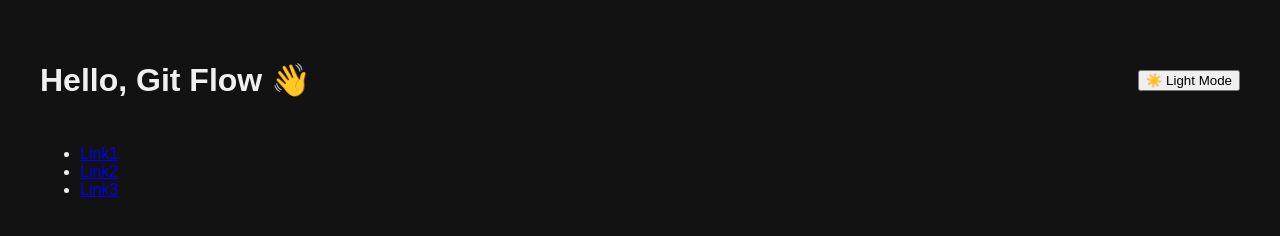
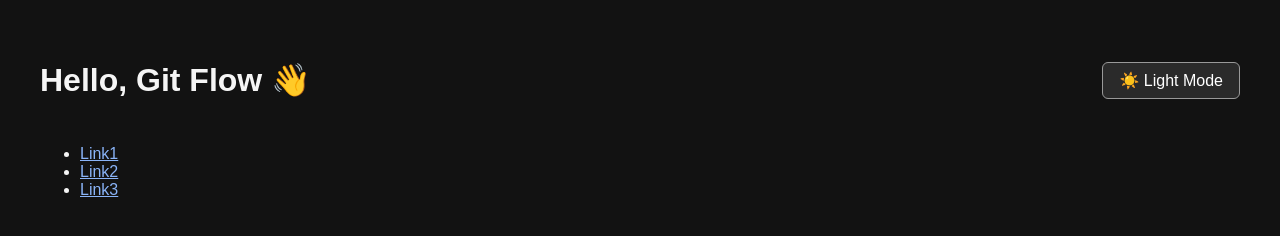
Before and after one commit to neonluft/testrep, a plain HTML site: page web-lab/index.html in a window 1280 px wide. Both pictures are taken after a click on the button "🌙 Dark Mode". Drawn offline with Linux system fonts and the light colour scheme.

Commit message:
fix: improve contrast in dark mode

```diff
--- a/web-lab/styles.css
+++ b/web-lab/styles.css
@@ -1,17 +1,21 @@
 :root {
   --bg-color: #ffffff;
   --text-color: #1a1a1a;
-  --link-color: #0066cc;
+  --link-color: #0052a3;
+  --link-visited: #6a3d9a;
   --button-bg: #eeeeee;
   --button-text: #1a1a1a;
+  --button-border: #333333;
 }
 
 body[data-theme="dark"] {
   --bg-color: #121212;
-  --text-color: #f0f0f0;
-  --link-color: #66b3ff;
+  --text-color: #f5f5f5;
+  --link-color: #8ab4f8;
+  --link-visited: #c58af9;
   --button-bg: #2a2a2a;
-  --button-text: #f0f0f0;
+  --button-text: #ffffff;
+  --button-border: #999999;
 }
 
 body {
@@ -30,3 +34,36 @@ header {
   gap: 1rem;
   margin-bottom: 1.5rem;
 }
+
+a {
+  color: var(--link-color);
+}
+
+a:visited {
+  color: var(--link-visited);
+}
+
+a:hover,
+a:focus-visible {
+  text-decoration: underline;
+  outline: none;
+}
+
+#theme-toggle {
+  background-color: var(--button-bg);
+  color: var(--button-text);
+  border: 1px solid var(--button-border);
+  border-radius: 6px;
+  padding: 0.5rem 1rem;
+  cursor: pointer;
+  font-size: 1rem;
+  transition: background-color 0.3s ease, color 0.3s ease;
+}
+
+#theme-toggle:hover {
+  filter: brightness(1.15);
+}
+
+#theme-toggle:focus-visible {
+  outline: 2px solid var(--link-color);
+  outline-offset: 2px;
```
